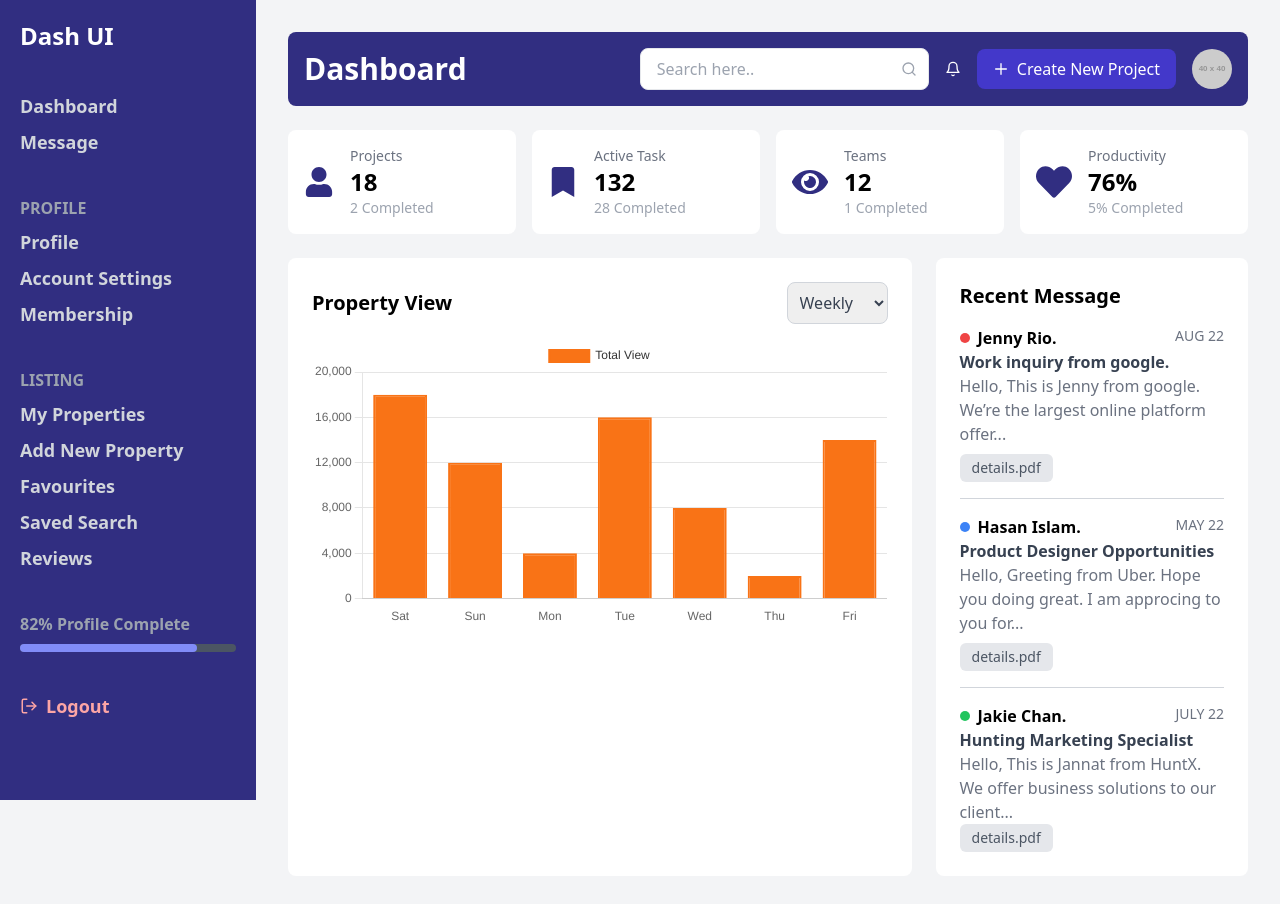
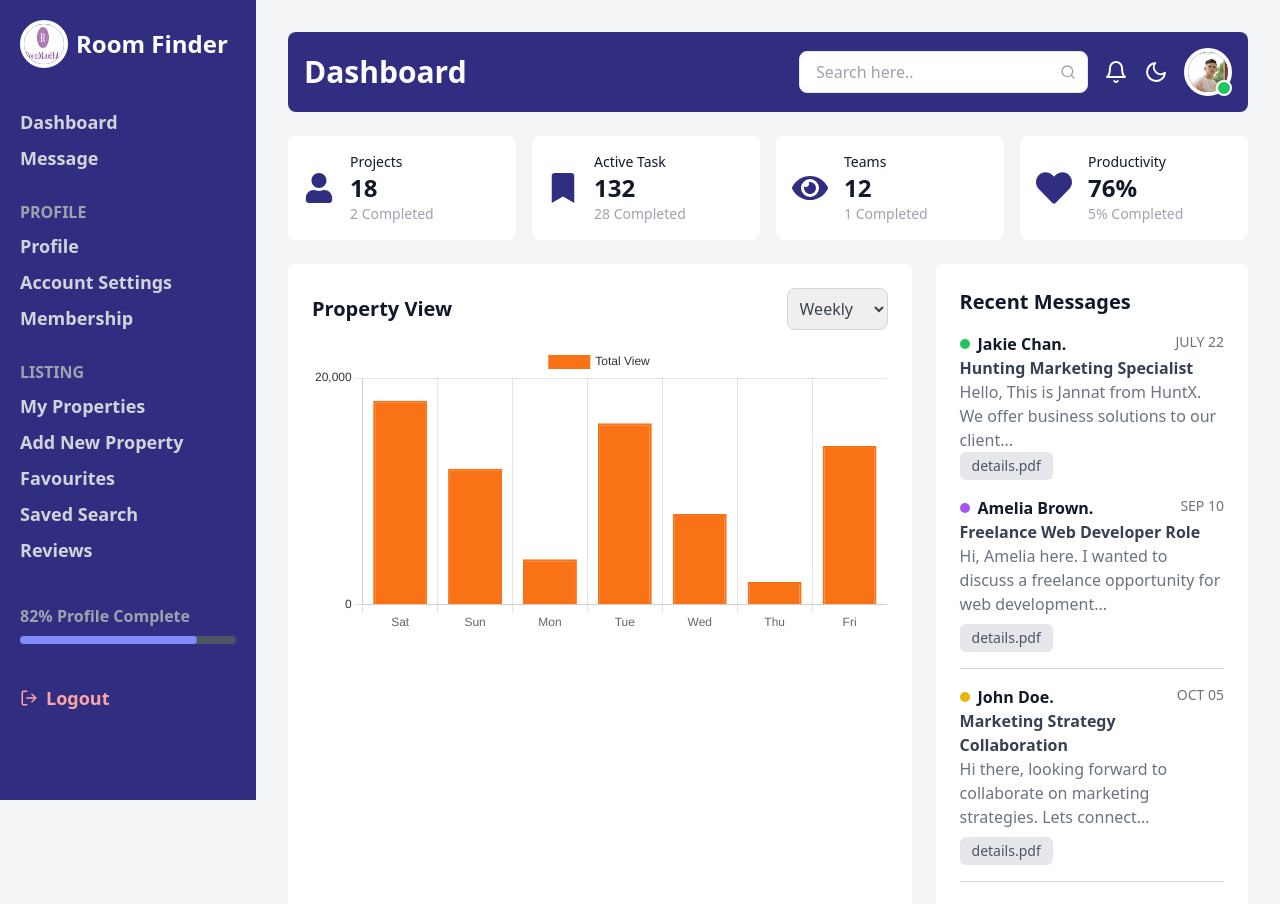
Before and after one commit to jenishkatuwal11/Blue_Fox_Project, a React (Vite) app in the folder Frontend/: page /dashboard in a window 1280 px wide. Shown: the top 904 px of the page. Built offline with nearby package versions, Linux system fonts and the light colour scheme.

Commit message:
Makinng separate components for each part and implementing routing

```diff
--- a/Frontend/src/pages/AdminDashboard/Dashboardhome.jsx
+++ b/Frontend/src/pages/AdminDashboard/Dashboardhome.jsx
@@ -1,30 +1,62 @@
-// src/pages/AdminDashboard.js
+// src/pages/AdminDashboard/AdminDashboard.js
 import { useState, useMemo } from "react";
-import { FiSearch, FiBell, FiLogOut } from "react-icons/fi";
-import { HiOutlinePlus } from "react-icons/hi";
+import {
+  Chart as ChartJS,
+  CategoryScale,
+  LinearScale,
+  BarElement,
+  Title,
+  Tooltip,
+  Legend,
+} from "chart.js";
+import { Bar } from "react-chartjs-2";
 import { FaUser, FaBookmark, FaEye, FaHeart } from "react-icons/fa";
-import { Bar } from "react-chartjs-2";
-import "chart.js/auto";
+import Sidebar from "./sidenav";
+import TopBar from "./TopBar";
+
+// Register necessary components in Chart.js
+ChartJS.register(
+  CategoryScale,
+  LinearScale,
+  BarElement,
+  Title,
+  Tooltip,
+  Legend
+);
 
 const AdminDashboard = () => {
+  const [darkMode, setDarkMode] = useState(false);
   const [sortBy, setSortBy] = useState("Weekly");
 
-  // Memoized bar chart data to prevent re-renders
-  const barData = useMemo(
-    () => ({
+  const toggleDarkMode = () => setDarkMode(!darkMode);
+
+  // Bar chart data based on sortBy value
+  const barData = useMemo(() => {
+    let data;
+    switch (sortBy) {
+      case "Monthly":
+        data = [60000, 45000, 30000, 70000, 50000, 25000, 40000];
+        break;
+      case "Yearly":
+        data = [200000, 150000, 180000, 220000, 170000, 140000, 210000];
+        break;
+      default: // Weekly
+        data = [18000, 12000, 4000, 16000, 8000, 2000, 14000];
+    }
+
+    return {
       labels: ["Sat", "Sun", "Mon", "Tue", "Wed", "Thu", "Fri"],
       datasets: [
         {
           label: "Total View",
-          data: [18000, 12000, 4000, 16000, 8000, 2000, 14000],
+          data: data,
           backgroundColor: "#f97316",
           borderColor: "#f97316",
           borderWidth: 2,
         },
       ],
-    }),
-    []
-  );
+    };
+  }, [sortBy]);
 
   const chartOptions = {
     maintainAspectRatio: true,
@@ -33,149 +65,87 @@ const AdminDashboard = () => {
         display: true,
         position: "top",
         labels: {
-          color: "#333",
+          color: darkMode ? "#fff" : "#333",
         },
       },
     },
     scales: {
-      x: {
-        grid: {
-          display: false,
-        },
-      },
       y: {
         beginAtZero: true,
-        ticks: {
-          stepSize: 4000,
-        },
+        ticks: { stepSize: 40000, color: darkMode ? "#fff" : "#333" },
       },
     },
   };
 
   return (
-    <div className="min-h-screen flex flex-col lg:flex-row bg-gray-100">
-      {/* Sidebar */}
-      <aside className="w-full lg:w-64 bg-indigo-900 text-white p-5 sticky top-0 h-auto lg:h-screen flex-shrink-0">
-        <div className="flex items-center space-x-2 mb-10">
-          <span className="text-2xl font-bold">Dash UI</span>
-        </div>
-        <nav className="space-y-2">
-          <a href="#" className="block text-lg font-semibold text-gray-300">
-            Dashboard
-          </a>
-          <a href="#" className="block text-lg font-semibold text-gray-300">
-            Message
-          </a>
-        </nav>
-        <div className="mt-10 space-y-2">
-          <p className="font-semibold text-gray-400">PROFILE</p>
-          <a href="#" className="block text-lg font-semibold text-gray-300">
-            Profile
-          </a>
-          <a href="#" className="block text-lg font-semibold text-gray-300">
-            Account Settings
-          </a>
-          <a href="#" className="block text-lg font-semibold text-gray-300">
-            Membership
-          </a>
-        </div>
-        <div className="mt-10 space-y-2">
-          <p className="font-semibold text-gray-400">LISTING</p>
-          <a href="#" className="block text-lg font-semibold text-gray-300">
-            My Properties
-          </a>
-          <a href="#" className="block text-lg font-semibold text-gray-300">
-            Add New Property
-          </a>
-          <a href="#" className="block text-lg font-semibold text-gray-300">
-            Favourites
-          </a>
-          <a href="#" className="block text-lg font-semibold text-gray-300">
-            Saved Search
-          </a>
-          <a href="#" className="block text-lg font-semibold text-gray-300">
-            Reviews
-          </a>
-        </div>
-        <div className="mt-10">
-          <p className="font-semibold text-gray-400">82% Profile Complete</p>
-          <div className="w-full bg-gray-600 rounded-full h-2 mt-2">
-            <div
-              className="bg-indigo-400 h-2 rounded-full"
-              style={{ width: "82%" }}
-            ></div>
-          </div>
-        </div>
-        <button className="flex items-center mt-10 text-lg font-semibold text-red-300">
-          <FiLogOut className="mr-2" /> Logout
-        </button>
-      </aside>
+    <div
+      className={`${
+        darkMode ? "bg-gray-900 text-white" : "bg-gray-100 text-gray-900"
+      } min-h-screen flex`}
+    >
+      <Sidebar darkMode={darkMode} />
+      <main className="flex-1 p-8">
+        <TopBar darkMode={darkMode} toggleDarkMode={toggleDarkMode} />
 
-      {/* Main Content */}
-      <main className="flex-1 p-8">
-        {/* Top Bar */}
-        <div className="flex flex-col lg:flex-row lg:justify-between items-start lg:items-center mb-6 space-y-4 lg:space-y-0 bg-indigo-900 p-4 rounded-lg text-white">
-          <h1 className="text-3xl font-bold">Dashboard</h1>
-          <div className="flex items-center space-x-4">
-            <div className="relative">
-              <input
-                type="text"
-                placeholder="Search here.."
-                className="pl-4 pr-10 py-2 border rounded-lg w-full text-gray-700"
-              />
-              <FiSearch className="absolute right-3 top-1/2 transform -translate-y-1/2 text-gray-400" />
-            </div>
-            <FiBell className="text-white" />
-            <button className="flex items-center px-4 py-2 bg-indigo-700 text-white rounded-lg">
-              <HiOutlinePlus className="mr-2" /> Create New Project
-            </button>
-            <img
-              src="https://via.placeholder.com/40"
-              alt="Profile"
-              className="w-10 h-10 rounded-full"
-            />
-          </div>
-        </div>
-
-        {/* Stats */}
+        {/* Stats Cards */}
         <div className="grid grid-cols-2 md:grid-cols-4 gap-4 mb-6">
-          <div className="bg-white p-4 rounded-lg flex items-center space-x-4">
+          <div
+            className={`${
+              darkMode ? "bg-gray-800 text-white" : "bg-white text-gray-900"
+            } p-4 rounded-lg flex items-center space-x-4`}
+          >
             <FaUser className="text-indigo-900 text-3xl" />
             <div>
-              <p className="text-sm text-gray-500">Projects</p>
+              <p className="text-sm">Projects</p>
               <h2 className="text-2xl font-bold">18</h2>
               <p className="text-sm text-gray-400">2 Completed</p>
             </div>
           </div>
-          <div className="bg-white p-4 rounded-lg flex items-center space-x-4">
+          <div
+            className={`${
+              darkMode ? "bg-gray-800 text-white" : "bg-white text-gray-900"
+            } p-4 rounded-lg flex items-center space-x-4`}
+          >
             <FaBookmark className="text-indigo-900 text-3xl" />
             <div>
-              <p className="text-sm text-gray-500">Active Task</p>
+              <p className="text-sm">Active Task</p>
               <h2 className="text-2xl font-bold">132</h2>
               <p className="text-sm text-gray-400">28 Completed</p>
             </div>
           </div>
-          <div className="bg-white p-4 rounded-lg flex items-center space-x-4">
+          <div
+            className={`${
+              darkMode ? "bg-gray-800 text-white" : "bg-white text-gray-900"
+            } p-4 rounded-lg flex items-center space-x-4`}
+          >
             <FaEye className="text-indigo-900 text-4xl" />
             <div>
-              <p className="text-sm text-gray-500">Teams</p>
+              <p className="text-sm">Teams</p>
               <h2 className="text-2xl font-bold">12</h2>
               <p className="text-sm text-gray-400">1 Completed</p>
             </div>
           </div>
-          <div className="bg-white p-4 rounded-lg flex items-center space-x-4">
+          <div
+            className={`${
+              darkMode ? "bg-gray-800 text-white" : "bg-white text-gray-900"
+            } p-4 rounded-lg flex items-center space-x-4`}
+          >
             <FaHeart className="text-indigo-900 text-4xl" />
             <div>
-              <p className="text-sm text-gray-500">Productivity</p>
+              <p className="text-sm">Productivity</p>
               <h2 className="text-2xl font-bold">76%</h2>
               <p className="text-sm text-gray-400">5% Completed</p>
             </div>
           </div>
         </div>
 
-        {/* Property View Bar Chart */}
+        {/* Property View Bar Chart and Recent Messages */}
         <div className="flex flex-col lg:flex-row gap-6 mb-6">
-          <div className="bg-white p-6 rounded-lg w-full lg:w-2/3">
+          <div
+            className={`${
+              darkMode ? "bg-gray-800 text-white" : "bg-white"
+            } p-6 rounded-lg w-full lg:w-2/3`}
+          >
             <div className="flex justify-between items-center mb-4">
               <h2 className="text-xl font-bold">Property View</h2>
               <select
@@ -192,51 +162,13 @@ const AdminDashboard = () => {
           </div>
 
           {/* Recent Messages */}
-          <div className="bg-white p-6 rounded-lg w-full lg:w-1/3">
-            <h2 className="text-xl font-bold mb-4">Recent Message</h2>
+          <div
+            className={`${
+              darkMode ? "bg-gray-800 text-white" : "bg-white"
+            } p-6 rounded-lg w-full lg:w-1/3`}
+          >
+            <h2 className="text-xl font-bold mb-4">Recent Messages</h2>
             <ul className="space-y-4">
-              <li className="cursor-pointer">
-                <div className="flex justify-between">
-                  <p className="flex items-center">
-                    <span className="w-2.5 h-2.5 bg-red-500 rounded-full mr-2"></span>
-                    <span className="font-semibold">Jenny Rio.</span>
-                  </p>
-                  <span className="text-sm text-gray-500">AUG 22</span>
-                </div>
-                <p className="font-bold text-gray-700">
-                  Work inquiry from google.
-                </p>
-                <p className="text-gray-500 mb-2">
-                  Hello, This is Jenny from google. We’re the largest online
-                  platform offer...
-                </p>
-                <button className="text-sm bg-gray-200 px-3 py-1 rounded-md text-gray-600">
-                  details.pdf
-                </button>
-                <hr className="my-4 border-gray-300" />
-              </li>
-
-              <li className="cursor-pointer">
-                <div className="flex justify-between">
-                  <p className="flex items-center">
-                    <span className="w-2.5 h-2.5 bg-blue-500 rounded-full mr-2"></span>
-                    <span className="font-semibold">Hasan Islam.</span>
-                  </p>
-                  <span className="text-sm text-gray-500">MAY 22</span>
-                </div>
-                <p className="font-bold text-gray-700">
-                  Product Designer Opportunities
-                </p>
-                <p className="text-gray-500 mb-2">
-                  Hello, Greeting from Uber. Hope you doing great. I am
-                  approcing to you for...
-                </p>
-                <button className="text-sm bg-gray-200 px-3 py-1 rounded-md text-gray-600">
-                  details.pdf
-                </button>
-                <hr className="my-4 border-gray-300" />
-              </li>
-
               <li className="cursor-pointer">
                 <div className="flex justify-between">
                   <p className="flex items-center">
@@ -245,16 +177,59 @@ const AdminDashboard = () => {
                   </p>
                   <span className="text-sm text-gray-500">JULY 22</span>
                 </div>
-                <p className="font-bold text-gray-700">
+                <p className="font-bold text-gray-700 dark:text-gray-200">
                   Hunting Marketing Specialist
                 </p>
-                <p className="text-gray-500">
+                <p className="text-gray-500 dark:text-gray-400">
                   Hello, This is Jannat from HuntX. We offer business solutions
                   to our client...
                 </p>
-                <button className="text-sm bg-gray-200 px-3 py-1 rounded-md text-gray-600">
+                <button className="text-sm bg-gray-200 dark:bg-gray-700 px-3 py-1 rounded-md text-gray-600 dark:text-gray-300">
                   details.pdf
                 </button>
+              </li>
+
+              {/* Additional Messages */}
+              <li className="cursor-pointer">
+                <div className="flex justify-between">
+                  <p className="flex items-center">
+                    <span className="w-2.5 h-2.5 bg-purple-500 rounded-full mr-2"></span>
+                    <span className="font-semibold">Amelia Brown.</span>
+                  </p>
+                  <span className="text-sm text-gray-500">SEP 10</span>
+                </div>
+                <p className="font-bold text-gray-700 dark:text-gray-200">
+                  Freelance Web Developer Role
+                </p>
+                <p className="text-gray-500 dark:text-gray-400 mb-2">
+                  Hi, Amelia here. I wanted to discuss a freelance opportunity
+                  for web development...
+                </p>
+                <button className="text-sm bg-gray-200 dark:bg-gray-700 px-3 py-1 rounded-md text-gray-600 dark:text-gray-300">
+                  details.pdf
+                </button>
+                <hr className="my-4 border-gray-300 dark:border-gray-600" />
+              </li>
+
+              <li className="cursor-pointer">
+                <div className="flex justify-between">
+                  <p className="flex items-center">
+                    <span className="w-2.5 h-2.5 bg-yellow-500 rounded-full mr-2"></span>
+                    <span className="font-semibold">John Doe.</span>
+                  </p>
+                  <span className="text-sm text-gray-500">OCT 05</span>
+                </div>
+                <p className="font-bold text-gray-700 dark:text-gray-200">
+                  Marketing Strategy Collaboration
+                </p>
+                <p className="text-gray-500 dark:text-gray-400 mb-2">
+                  Hi there, looking forward to collaborate on marketing
+                  strategies. Lets connect...
+                </p>
+                <button className="text-sm bg-gray-200 dark:bg-gray-700 px-3 py-1 rounded-md text-gray-600 dark:text-gray-300">
+                  details.pdf
+                </button>
+                <hr className="my-4 border-gray-300 dark:border-gray-600" />
               </li>
             </ul>
           </div>
--- /dev/null
+++ b/Frontend/src/pages/AdminDashboard/TopBar.jsx
@@ -0,0 +1,43 @@
+// src/pages/AdminDashboard/components/TopBar.js
+import { FiSearch, FiBell, FiSun, FiMoon } from "react-icons/fi";
+import PropTypes from "prop-types";
+import AdminImg from "../../assets/Agent1.png";
+
+const TopBar = ({ darkMode, toggleDarkMode }) => (
+  <div
+    className={`flex flex-col lg:flex-row lg:justify-between items-start lg:items-center mb-6 space-y-4 lg:space-y-0 p-4 rounded-lg ${
+      darkMode ? "bg-gray-800 text-white" : "bg-indigo-900 text-white"
+    }`}
+  >
+    <h1 className="text-3xl font-bold">Dashboard</h1>
+    <div className="flex items-center space-x-4">
+      <div className="relative">
+        <input
+          type="text"
+          placeholder="Search here.."
+          className="pl-4 pr-10 py-2 border rounded-lg w-full text-gray-700"
+        />
+        <FiSearch className="absolute right-3 top-1/2 transform -translate-y-1/2 text-gray-400" />
+      </div>
+      <FiBell className="text-white text-2xl" />
+      <button onClick={toggleDarkMode} className="text-2xl text-white">
+        {darkMode ? <FiSun /> : <FiMoon />}
+      </button>
+      <div className="relative">
+        <img
+          src={AdminImg}
+          alt="Profile"
+          className="w-12 h-12 border-4 border-white rounded-full"
+        />
+        <span className="absolute bottom-0 right-0 w-4 h-4 bg-green-500 border-2 border-white rounded-full"></span>
+      </div>
+    </div>
+  </div>
+);
+
+TopBar.propTypes = {
+  darkMode: PropTypes.bool,
+  toggleDarkMode: PropTypes.func.isRequired,
+};
+
+export default TopBar;
--- /dev/null
+++ b/Frontend/src/pages/AdminDashboard/sidenav.jsx
@@ -0,0 +1,75 @@
+import { FiLogOut } from "react-icons/fi";
+import PropTypes from "prop-types";
+import LogoImg from "../../assets/logo.png";
+
+const sidenav = ({ darkMode }) => (
+  <aside
+    className={`${
+      darkMode ? "bg-gray-800" : "bg-indigo-900"
+    } w-full lg:w-64 p-5 sticky top-0 h-auto lg:h-screen flex-shrink-0`}
+  >
+    <div className="flex items-center space-x-2 mb-10">
+      <img
+        src={LogoImg}
+        alt="Logo"
+        className="w-12 h-12 border-4 border-white rounded-full"
+      />
+      <span className="text-white text-2xl font-bold">Room Finder</span>
+    </div>
+    <nav className="space-y-2">
+      <a href="#" className="block text-lg font-semibold text-gray-300">
+        Dashboard
+      </a>
+      <a href="#" className="block text-lg font-semibold text-gray-300">
+        Message
+      </a>
+      <p className="font-semibold text-gray-400 mt-10 pt-5">PROFILE</p>
+      <a href="#" className="block text-lg font-semibold text-gray-300">
+        Profile
+      </a>
+      <a href="#" className="block text-lg font-semibold text-gray-300">
+        Account Settings
+      </a>
+      <a href="#" className="block text-lg font-semibold text-gray-300">
+        Membership
+      </a>
+      {/* Add other links as necessary */}
+      <div className="mt-10 pt-5 space-y-2">
+        <p className="font-semibold text-gray-400">LISTING</p>
+        <a href="#" className="block text-lg font-semibold text-gray-300">
+          My Properties
+        </a>
+        <a href="#" className="block text-lg font-semibold text-gray-300">
+          Add New Property
+        </a>
+        <a href="#" className="block text-lg font-semibold text-gray-300">
+          Favourites
+        </a>
+        <a href="#" className="block text-lg font-semibold text-gray-300">
+          Saved Search
+        </a>
+        <a href="#" className="block text-lg font-semibold text-gray-300">
+          Reviews
+        </a>
+      </div>
+    </nav>
+    <div className="mt-10">
+      <p className="font-semibold text-gray-400">82% Profile Complete</p>
+      <div className="w-full bg-gray-600 rounded-full h-2 mt-2">
+        <div
+          className="bg-indigo-400 h-2 rounded-full"
+          style={{ width: "82%" }}
+        ></div>
+      </div>
+    </div>
+    <button className="flex items-center mt-10 text-lg font-semibold text-red-300">
+      <FiLogOut className="mr-2" /> Logout
+    </button>
+  </aside>
+);
+
+sidenav.propTypes = {
+  darkMode: PropTypes.bool,
+};
+
+export default sidenav;
```
Also changed, not shown: Frontend/src/main.jsx (+7 -7 lines), Frontend/src/pages/ContactUs/ContactUs.jsx (+15 -10 lines).
